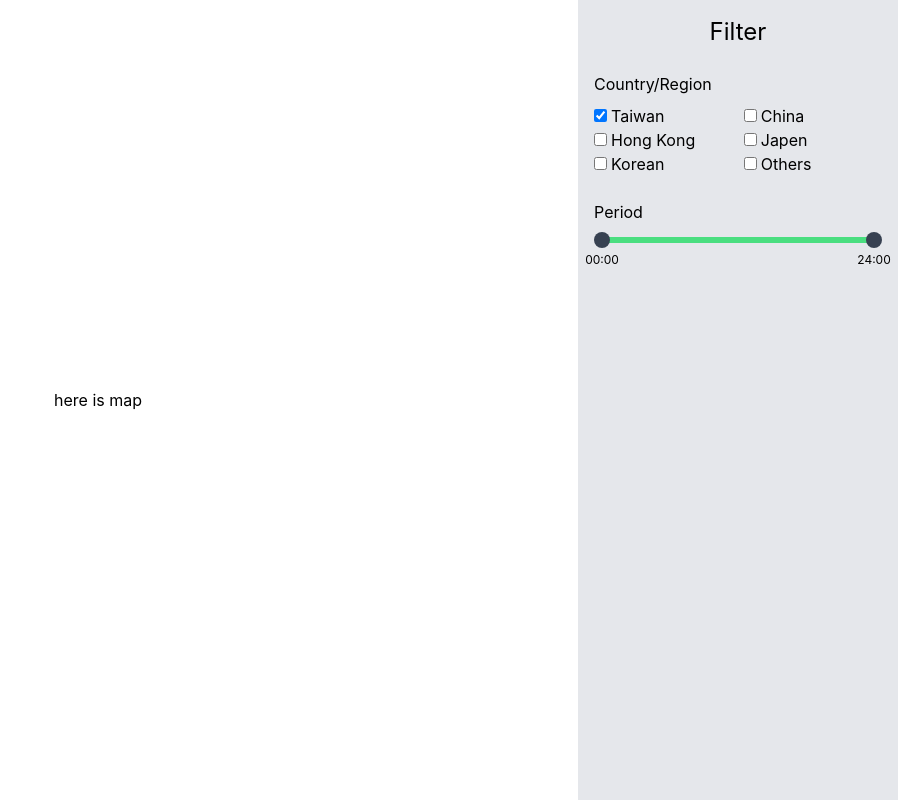
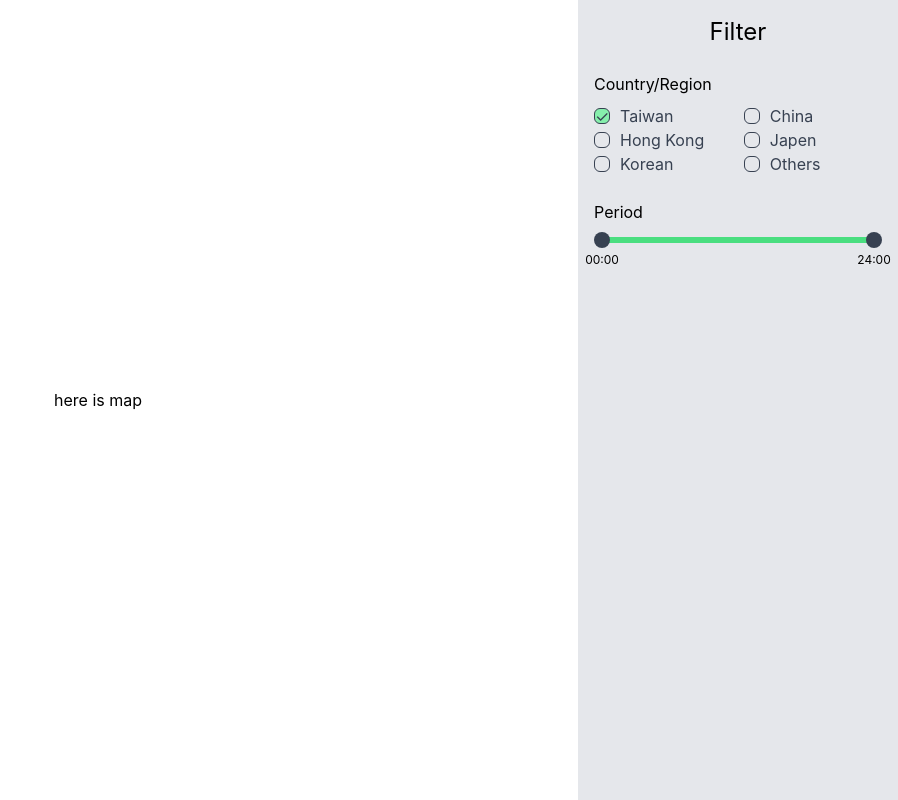
Before and after one commit to proxy0001/scatter-plots-on-maps, a Next.js app: page / in a window 1280 px wide. Shown: the top 800 px of the page, without its empty margins (382-1280 px from the left). Built offline with nearby package versions, Linux system fonts and the light colour scheme.

Commit message:
style MultiSelect

```diff
--- a/components/MultiSelect.tsx
+++ b/components/MultiSelect.tsx
@@ -1,8 +1,9 @@
 import { ChangeEvent, useState } from 'react'
+import styles from '../styles/MultiSelect.module.css'
 
 type onChange = (event: ChangeEvent<HTMLInputElement>) => void
 type selected = Set<string>
-type option = {value: string, text: string, defaultChecked?: boolean}
+type option = {value: string, text: string, defaultChecked?: boolean, disabled?: boolean}
 
 interface MultiSelectProps {
     name?: string
@@ -22,16 +23,17 @@ const MultiSelect = ({ name = '', options = [], onChange }: MultiSelectProps) =>
         }
     }
 
-    return <div className="MultiSelect flex flex-row flex-wrap gap-[4%]">
+    return <fieldset className="MultiSelect flex flex-row flex-wrap gap-[4%]">
         { options.map((option, idx) =>
             <div key={idx} className="flex gap-1 items-baseline basis-[48%]">
-                <input type="checkbox" id={option.value} name={name} value={option.value}
+                <input type="checkbox" className={styles.input} id={option.value} name={name} value={option.value}
                     onChange={onInputChange(option.value)}
-                    defaultChecked={option.defaultChecked}/>
-                <label htmlFor={option.value}>{option.text}</label>
+                    defaultChecked={option.defaultChecked}
+                    disabled={option.disabled}/>
+                <label htmlFor={option.value} className="text-gray-700 text-base">{option.text}</label>
             </div>
         ) }
-    </div>
+    </fieldset>
 }
 
 export default MultiSelect
--- /dev/null
+++ b/styles/MultiSelect.module.css
@@ -0,0 +1,27 @@
+.input[type="checkbox"] {
+    @apply appearance-none;
+}
+
+/* Checkbox un-checked style */
+.input[type="checkbox"]:before,
+.input[type="checkbox"]:checked:before {
+    @apply flex items-center justify-center text-transparent w-4 h-4 mr-1.5 rounded-md border border-gray-700;
+    content: '\2713';
+}
+
+/* Checked checkbox style (in this case the background is red) */
+.input[type="checkbox"]:checked:before {
+    @apply text-gray-700 bg-green-300;
+}
+
+/* Adding a dotted border around the active tabbed-into checkbox */
+.input[type="checkbox"]:focus:before,
+.input[type="checkbox"]:not(:disabled):hover:before {
+    @apply shadow-sm shadow-gray-400;
+}
+
+
+/* Disabled checkbox styles */
+.input[type="checkbox"]:disabled {
+    @apply cursor-default opacity-30;
+}
```
